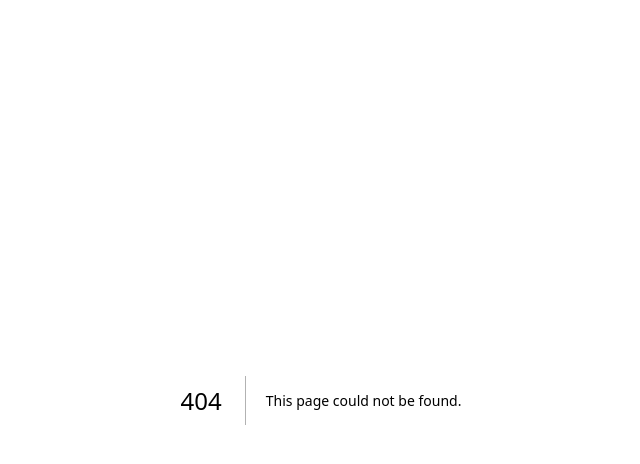
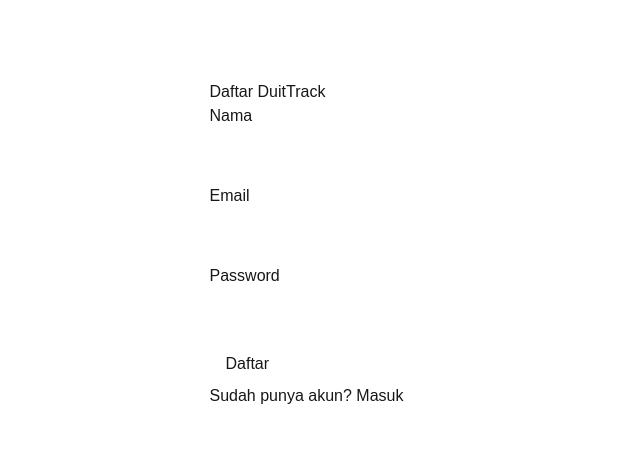
Before and after one commit to Septian243/duitTrack, a Next.js app: page /register in a window 1280 px wide. Before the commit this address had no page. Shown: the top 464 px of the page, without its empty margins (319-959 px from the left). Built offline with nearby package versions, Linux system fonts and the light colour scheme; no server answers.

Commit message:
feat: menambahkan halaman register dan login

```diff
--- /dev/null
+++ b/src/app/(auth)/login/page.tsx
@@ -0,0 +1,73 @@
+'use client';
+
+import { useState } from 'react';
+import { useRouter } from 'next/navigation';
+import Link from 'next/link';
+import { createClient } from '@/lib/supabase/client';
+
+export default function LoginPage() {
+    const router = useRouter();
+    const supabase = createClient();
+
+    const [email, setEmail] = useState('');
+    const [password, setPassword] = useState('');
+    const [loading, setLoading] = useState(false);
+    const [error, setError] = useState<string | null>(null);
+
+    async function handleSubmit(e: React.FormEvent) {
+        e.preventDefault();
+        setLoading(true);
+        setError(null);
+
+        const { error: signInError } = await supabase.auth.signInWithPassword({
+            email,
+            password,
+        });
+
+        if (signInError) {
+            setError(signInError.message);
+            setLoading(false);
+            return;
+        }
+
+        router.push('/');
+        router.refresh();
+    }
+
+    return (
+        <div style={{ maxWidth: 400, margin: '80px auto', padding: '0 16px' }}>
+            <h1>Masuk DuitTrack</h1>
+            <form onSubmit={handleSubmit}>
+                <div style={{ marginBottom: 16 }}>
+                    <label>Email</label>
+                    <br />
+                    <input
+                        type="email"
+                        value={email}
+                        onChange={(e) => setEmail(e.target.value)}
+                        required
+                        style={{ width: '100%', padding: 8 }}
+                    />
+                </div>
+                <div style={{ marginBottom: 16 }}>
+                    <label>Password</label>
+                    <br />
+                    <input
+                        type="password"
+                        value={password}
+                        onChange={(e) => setPassword(e.target.value)}
+                        required
+                        style={{ width: '100%', padding: 8 }}
+                    />
+                </div>
+                {error && <p style={{ color: 'red' }}>{error}</p>}
+                <button type="submit" disabled={loading} style={{ padding: '8px 16px' }}>
+                    {loading ? 'Memproses...' : 'Masuk'}
+                </button>
+            </form>
+            <p>
+                Belum punya akun? <Link href="/register">Daftar</Link>
+            </p>
+        </div>
+    );
+}
--- /dev/null
+++ b/src/app/(auth)/register/page.tsx
@@ -0,0 +1,89 @@
+'use client';
+
+import { useState } from 'react';
+import { useRouter } from 'next/navigation';
+import Link from 'next/link';
+import { createClient } from '@/lib/supabase/client';
+
+export default function RegisterPage() {
+    const router = useRouter();
+    const supabase = createClient();
+
+    const [name, setName] = useState('');
+    const [email, setEmail] = useState('');
+    const [password, setPassword] = useState('');
+    const [loading, setLoading] = useState(false);
+    const [error, setError] = useState<string | null>(null);
+
+    async function handleSubmit(e: React.FormEvent) {
+        e.preventDefault();
+        setLoading(true);
+        setError(null);
+
+        const { error: signUpError } = await supabase.auth.signUp({
+            email,
+            password,
+            options: {
+                data: { name },
+            },
+        });
+
+        if (signUpError) {
+            setError(signUpError.message);
+            setLoading(false);
+            return;
+        }
+
+        router.push('/');
+        router.refresh();
+    }
+
+    return (
+        <div style={{ maxWidth: 400, margin: '80px auto', padding: '0 16px' }}>
+            <h1>Daftar DuitTrack</h1>
+            <form onSubmit={handleSubmit}>
+                <div style={{ marginBottom: 16 }}>
+                    <label>Nama</label>
+                    <br />
+                    <input
+                        type="text"
+                        value={name}
+                        onChange={(e) => setName(e.target.value)}
+                        required
+                        style={{ width: '100%', padding: 8 }}
+                    />
+                </div>
+                <div style={{ marginBottom: 16 }}>
+                    <label>Email</label>
+                    <br />
+                    <input
+                        type="email"
+                        value={email}
+                        onChange={(e) => setEmail(e.target.value)}
+                        required
+                        style={{ width: '100%', padding: 8 }}
+                    />
+                </div>
+                <div style={{ marginBottom: 16 }}>
+                    <label>Password</label>
+                    <br />
+                    <input
+                        type="password"
+                        value={password}
+                        onChange={(e) => setPassword(e.target.value)}
+                        required
+                        minLength={6}
+                        style={{ width: '100%', padding: 8 }}
+                    />
+                </div>
+                {error && <p style={{ color: 'red' }}>{error}</p>}
+                <button type="submit" disabled={loading} style={{ padding: '8px 16px' }}>
+                    {loading ? 'Memproses...' : 'Daftar'}
+                </button>
+            </form>
+            <p>
+                Sudah punya akun? <Link href="/login">Masuk</Link>
+            </p>
+        </div>
+    );
+}
--- /dev/null
+++ b/src/lib/supabase/actions.ts
@@ -0,0 +1,10 @@
+'use server';
+
+import { createClient } from '@/lib/supabase/server';
+import { redirect } from 'next/navigation';
+
+export async function signOut() {
+    const supabase = await createClient();
+    await supabase.auth.signOut();
+    redirect('/login');
+}
```
Also changed, not shown: 1 other file (tests, documents, lock files or other folders).
